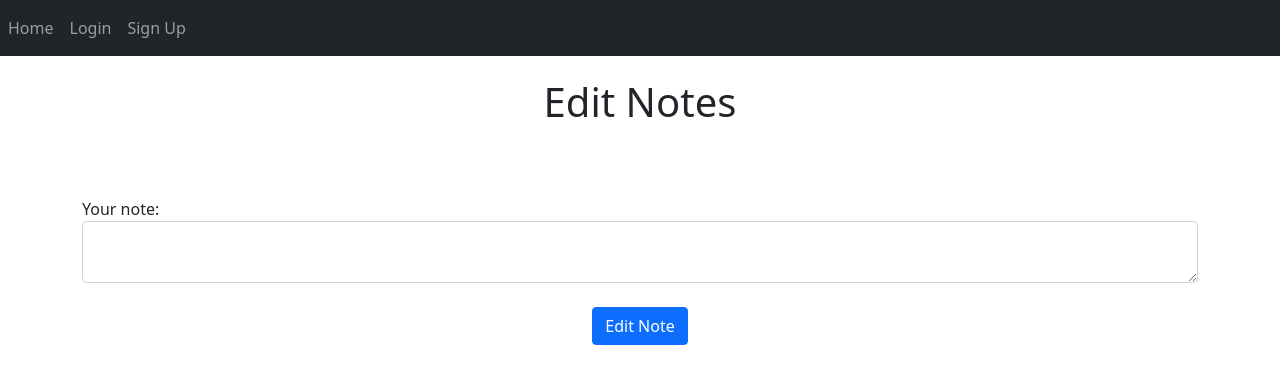
After one commit to OchotaDariusz/flask-login-notes, a Flask app: template website/templates/update.html in a window 1280 px wide. The commit adds this page. Shown: the top 384 px of the page. Run offline with Flask 2, Linux system fonts and the light colour scheme; the template is opened without the code that fills it, so the values that code supplies are empty; some libraries are stand-ins or nearby versions.

Commit message:
Allow to edit notes

```diff
--- a/website/static/css/style.css
+++ b/website/static/css/style.css
@@ -12,6 +12,6 @@
     margin: 1%;
 }
 
-.add-note {
+.add-edit-note {
     text-align: center;
 }
--- a/website/templates/home.html
+++ b/website/templates/home.html
@@ -7,7 +7,8 @@
     <ul class="list-group list-group-flush" id="notes">
         {% for note in user.notes %}
             <li class="list-group-item alert-dismissible">
-                {{ note.data }}
+                <p style="display: inline-block;">{{ note.data }}</p>
+                <a href="/edit-note/{{ note.id }}"><i class="fa-solid fa-pen-to-square"></i></a>
                 <button type="button" class="btn-close" onclick="deleteNote({{ note.id }})">
                 </button>
             </li>
@@ -17,7 +18,7 @@
         <label for="note">Write Your note here:</label>
         <textarea name="note" id="note" class="form-control"></textarea>
         <br>
-        <div class="add-note">
+        <div class="add-edit-note">
             <button type="submit" class="btn btn-primary">Add Note</button>
         </div>
     </form>
--- /dev/null
+++ b/website/templates/update.html
@@ -0,0 +1,18 @@
+{% extends 'base.html' %}
+
+{% block title %}Home{% endblock %}
+
+{% block content %}
+    <h1 class="header-site">Edit Notes</h1>
+    <br><br>
+    <form method="post">
+        <label for="note">Your note:</label>
+        <textarea name="note"
+                  id="note"
+                  class="form-control">{{ note.data }}</textarea>
+        <br>
+        <div class="add-edit-note">
+            <button type="submit" class="btn btn-primary">Edit Note</button>
+        </div>
+    </form>
+{% endblock %}
```
Also changed, not shown: website/views.py (+13 -1 lines).
